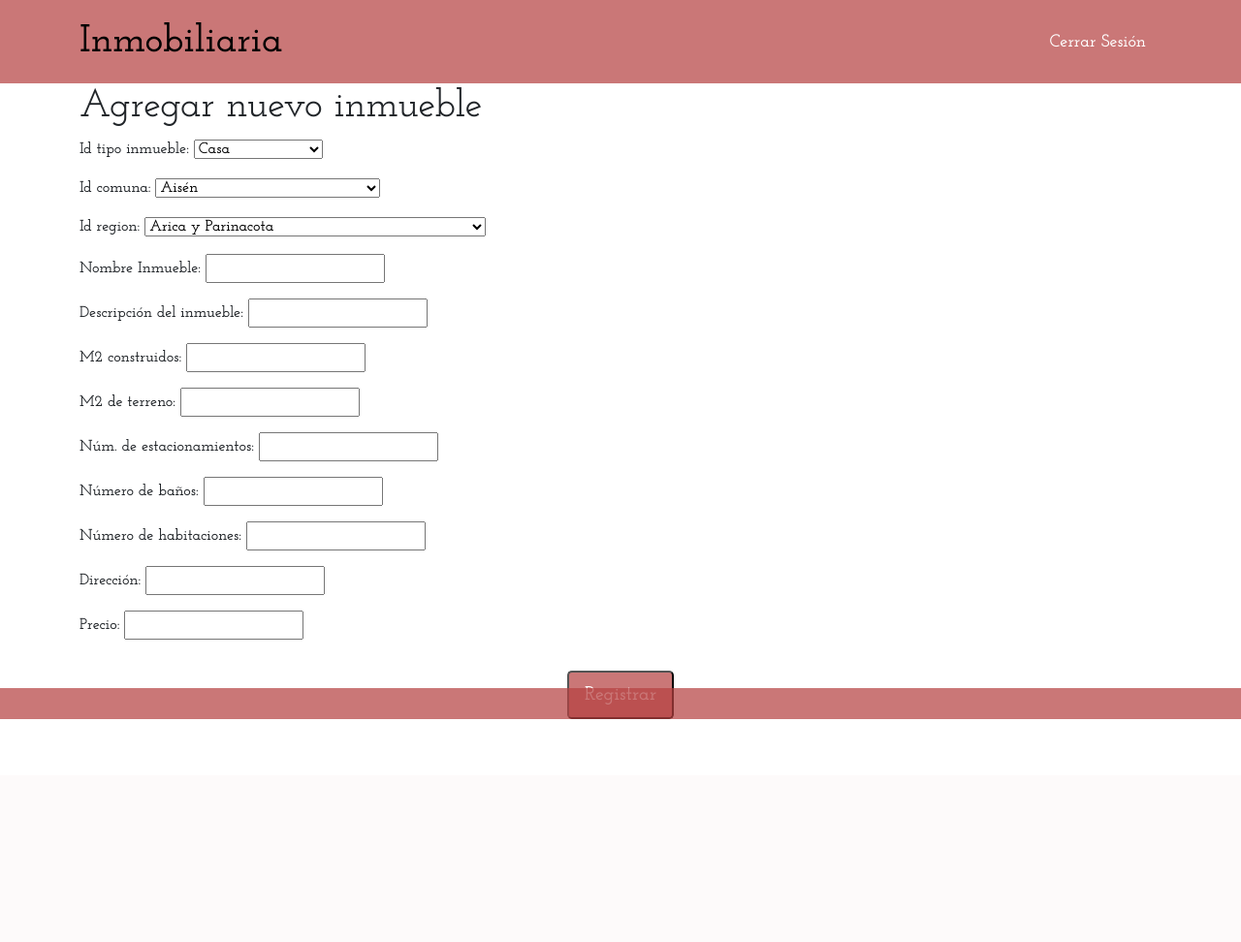
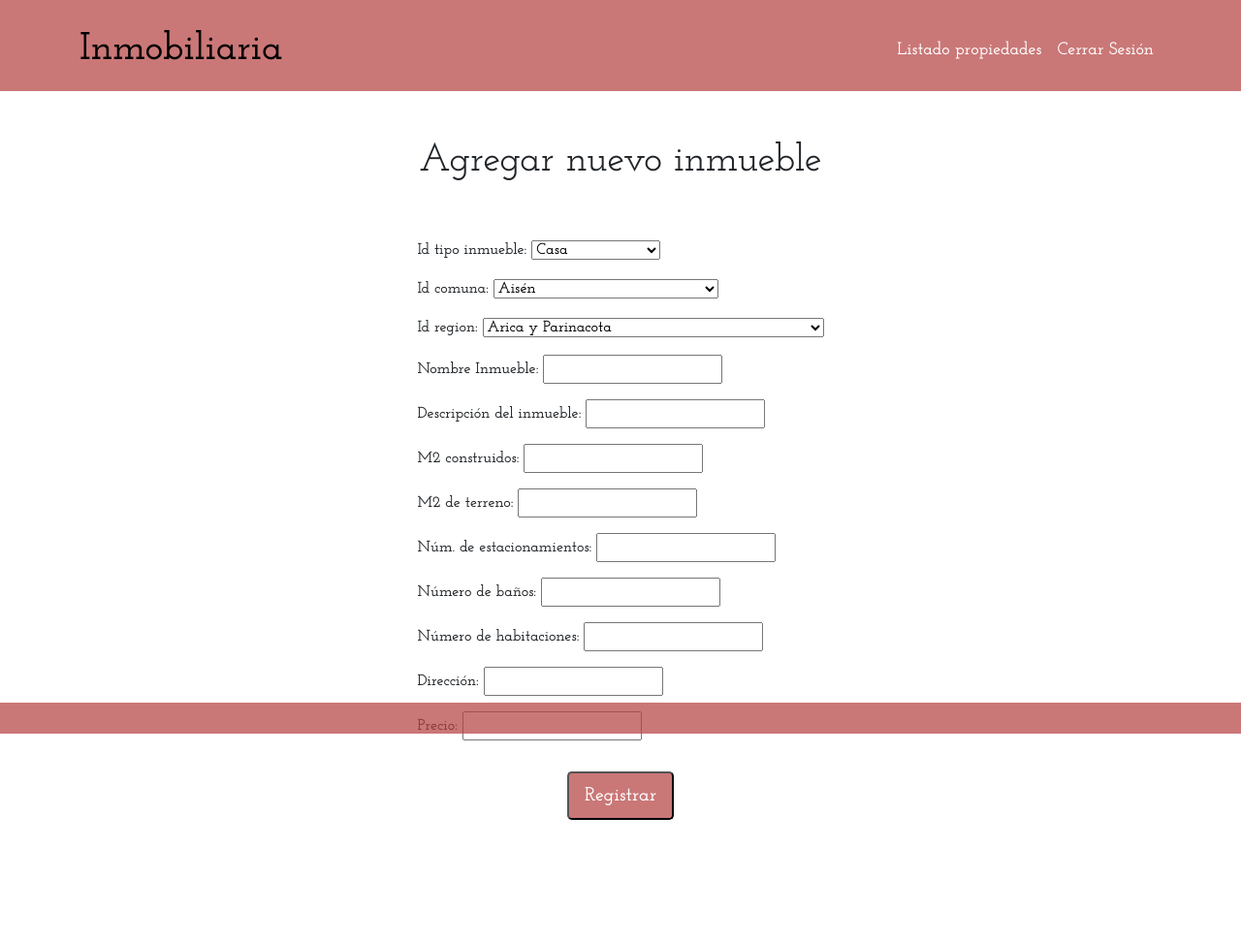
Before and after one commit to barbvilla/Inmobiliaria, a Django app: page /new_inmueble/ in a window 1280 px wide. Shown: the whole page at 97% size. Before the commit the page ends 742 px from the top, so only its background shows below. Run offline with Django 4.2, Linux system fonts and the light colour scheme; the visitor is signed in with stand-in values (Sample User, id 1); some libraries are stand-ins or nearby versions.

Commit message:
modificación navbar

```diff
--- a/mysite/m7_python/forms.py
+++ b/mysite/m7_python/forms.py
@@ -47,9 +47,9 @@ class InmuebleForm(forms.Form):
     numero_banos = forms.CharField(label='Número de baños', max_length=100)
     numero_hab = forms.CharField(label='Número de habitaciones', max_length=100)
     direccion = forms.CharField(label='Dirección', max_length=100)
-    precio_mensual = forms.FloatField(label='Precio')
+    precio_mensual = forms.IntegerField(label='Precio')
 
 class InmueblesUpdateForm(forms.ModelForm):
     class Meta:
         model = Inmuebles
-        fields = ['nombre_inmueble', 'descripcion', 'm2_construido', 'm2_terreno', 'numero_estacionamientos', 'numero_banos', 'numero_hab', 'direccion', 'precio_mensual', 'estado']
+        fields = ['nombre_inmueble', 'descripcion', 'm2_construido', 'm2_terreno', 'numero_estacionamientos', 'numero_banos', 'numero_hab', 'direccion', 'precio_mensual']
--- a/mysite/m7_python/static/style.css
+++ b/mysite/m7_python/static/style.css
@@ -20,7 +20,7 @@ a {
     opacity: 0.7;
   }
 
-.test {
+.boton-carrusel {
     background-color:#000000 !important;
 }
 
@@ -52,7 +52,7 @@ a {
     position: fixed;
     bottom: 0;
     width: 100%;
-    height: 40px;
+    height: 25px;
     margin-bottom: 50px;
 
 }
--- a/mysite/m7_python/templates/footer.html
+++ b/mysite/m7_python/templates/footer.html
@@ -1,4 +1,4 @@
-<div class="container-fluid footer fixed-bottom">
+<div class="container-fluid footer">
     <div class="color-footer">
         <div class="text-end mx-5 py-3 fs-1">
             <a href="#" target="_blank" style=""><i class="fab fa-facebook-f"></i></a>
--- a/mysite/m7_python/templates/new_inmueble.html
+++ b/mysite/m7_python/templates/new_inmueble.html
@@ -1,20 +1,30 @@
 {% extends 'index.html' %}
 {% block content %}
 <div class="container-fluid">
-    <nav class="navbar navbar-light bg-light">
+    <nav class="navbar navbar-expand-lg navbar-light bg-light pt-3">
         <div class="container">
             <a class="fs-1 navbar-brand" href="/">
                 <i class="fa-solid fa-house-chimney-window"></i> Inmobiliaria
             </a>
-            <ul class="nav justify-content-end">
+            <button class="navbar-toggler" type="button" data-bs-toggle="collapse" data-bs-target="#navbarNav" aria-controls="navbarNav" aria-expanded="false" aria-label="Toggle navigation">
+                <span class="navbar-toggler-icon"></span>
+            </button>
+            <div class="collapse navbar-collapse justify-content-end" id="navbarNav">
+                <ul class="navbar-nav">
+                    <li class="nav-item">
+                        <a class="nav-link" href="/"> Listado propiedades </a>
+                    </li>
                     <li class="nav-item">
                         <a class="nav-link" href="{% url 'logout' %}"> Cerrar Sesión </a>
                     </li>
                 </ul>
         </div>
     </nav>
-    <div class="container">
+    <div class="container actualizar">
+        <div class="container justify-content-center d-flex my-5">
             <h1> Agregar nuevo inmueble </h1>
+        </div>
+        <div class="container justify-content-center d-flex my-5">
             <form method= 'POST'>
                 {% csrf_token %}
                 {{ u_form.as_p }}
@@ -23,4 +33,5 @@
                     </div>
             </form>
         </div>
+    </div>
 {% endblock %}
--- a/mysite/m7_python/templates/registration/register.html
+++ b/mysite/m7_python/templates/registration/register.html
@@ -2,7 +2,7 @@
 {% load crispy_forms_tags %}
 {% block content %}
 
-<nav class="navbar navbar-light bg-light">
+<nav class="navbar navbar-light bg-light pt-3">
     <div class="container">
         <a class="fs-1 navbar-brand" href="/">
             <i class="fa-solid fa-house-chimney-window"></i> Inmobiliaria
--- a/mysite/m7_python/templates/registration/register_tipo.html
+++ b/mysite/m7_python/templates/registration/register_tipo.html
@@ -1,7 +1,7 @@
 {% extends 'index.html' %}
 {% block content %}
 <div class="container-fluid">
-    <nav class="navbar navbar-light bg-light">
+    <nav class="navbar navbar-light bg-light pt-3">
         <div class="container">
             <a class="fs-1 navbar-brand" href="/">
                 <i class="fa-solid fa-house-chimney-window"></i> Inmobiliaria
@@ -9,10 +9,10 @@
         </div>
     </nav>
     <div class="container col-6">
-        <div class="container justify-content-center d-flex m-5">
+        <div class="container justify-content-center d-flex my-5">
             <h1> Crear nuevo usuario </h1>
         </div>
-        <div class="container justify-content-center d-flex m-5">
+        <div class="container justify-content-center d-flex my-5">
             <form method='POST'>
                 {% csrf_token %}
                 {{ form.as_p }}
```
Also changed, not shown: mysite/m7_python/models.py (+9 -10 lines), mysite/m7_python/templates/dashboard.html (+14 -7 lines), mysite/m7_python/templates/registration/login.html (+4 -3 lines), mysite/m7_python/templates/registration/update_profile.html (+13 -2 lines), mysite/m7_python/templates/user_login_view.html (+9 -4 lines), mysite/m7_python/templates/user_not_logged_view.html (+10 -5 lines), mysite/m7_python/migrations/0003_remove_inmuebles_estado_alter_inmuebles_descripcion_and_more.py (added). Lines whose indentation alone changed are shown as unchanged.
